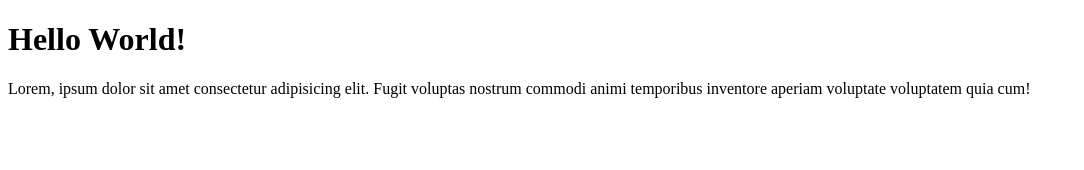
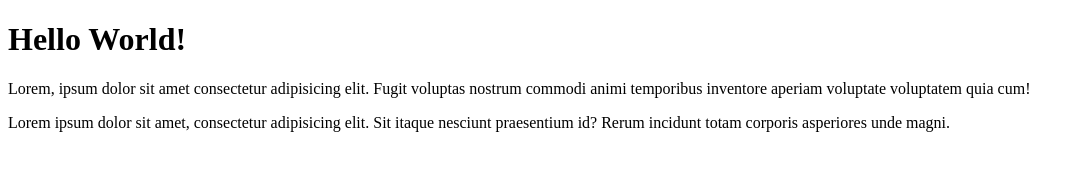
Before and after one commit to mfarsx/git-demo, a plain HTML site: page index.html in a window 1280 px wide. Shown: the whole page, without its empty margins (0-1084 px from the left). Drawn offline with Linux system fonts and the light colour scheme.

Commit message:
container added

```diff
--- a/index.html
+++ b/index.html
@@ -9,5 +9,8 @@
 <body>
     <h1>Hello World!</h1>
     <p>Lorem, ipsum dolor sit amet consectetur adipisicing elit. Fugit voluptas nostrum commodi animi temporibus inventore aperiam voluptate voluptatem quia cum!</p>
+    <div class="container">
+        <p>Lorem ipsum dolor sit amet, consectetur adipisicing elit. Sit itaque nesciunt praesentium id? Rerum incidunt totam corporis asperiores unde magni.</p>
+    </div>
 </body>
 </html>
```
